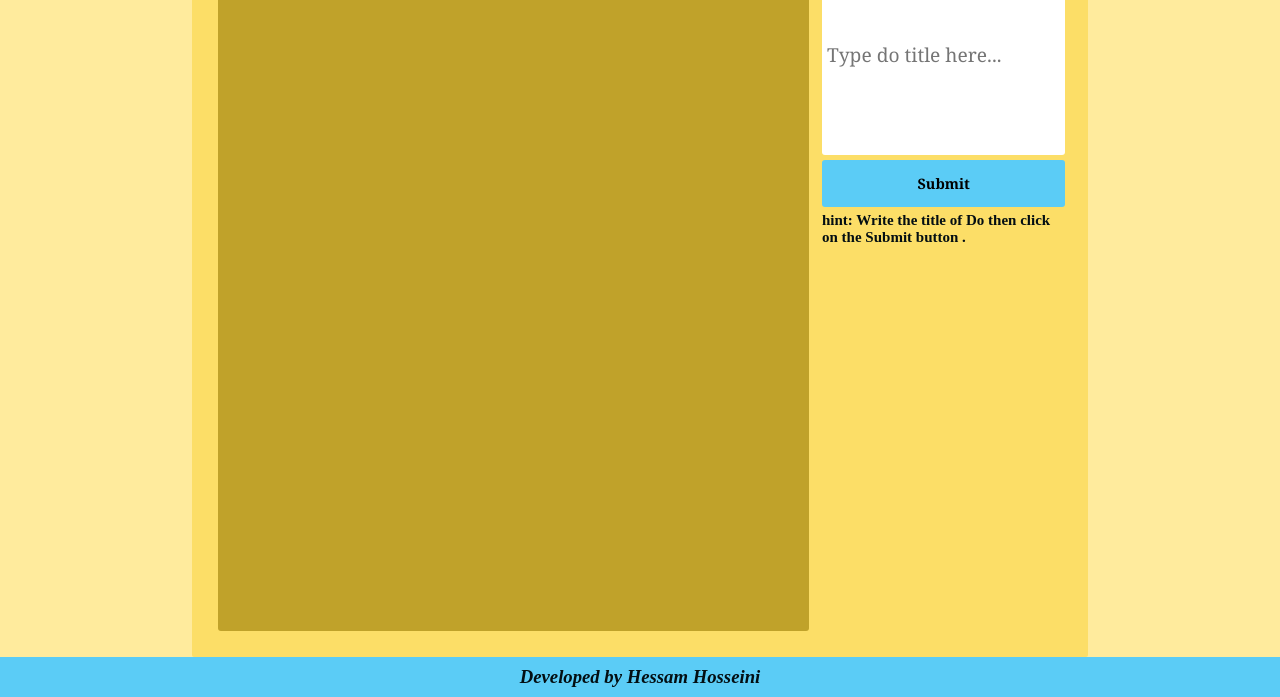
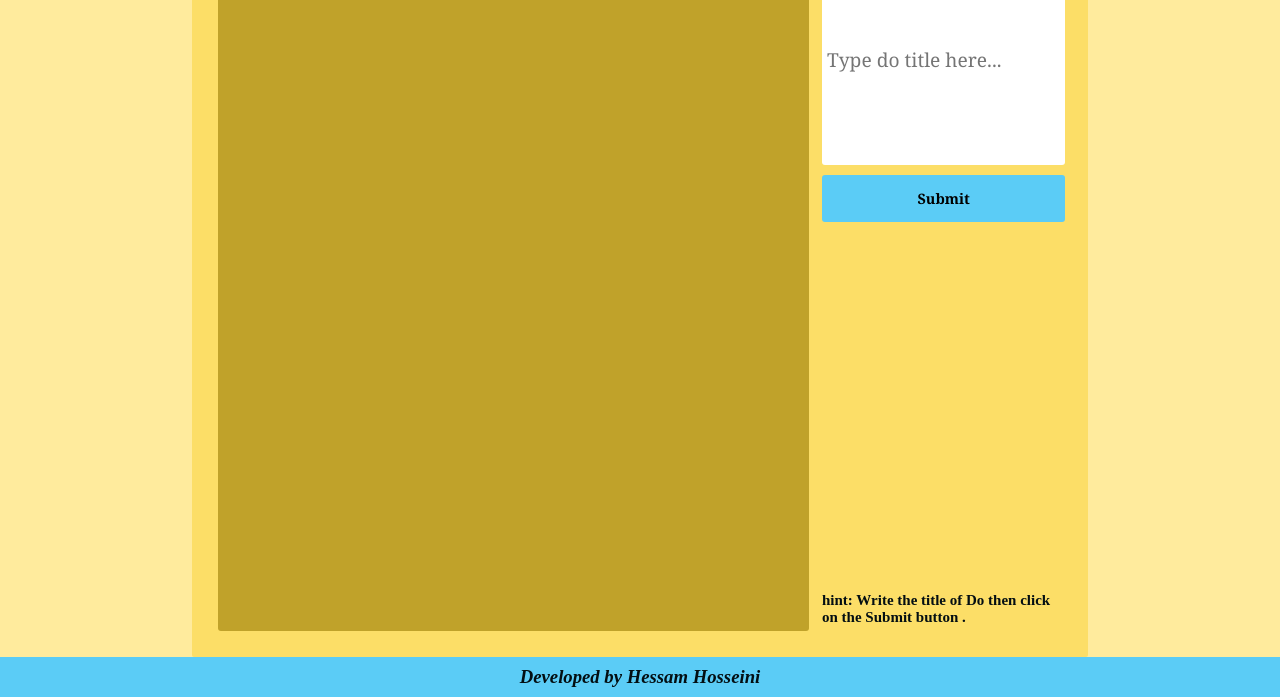
Before and after one commit to shh79/ToDo-List-task2-step2, a plain HTML site: page index.html in a window 1280 px wide. Shown: the part 103-800 px from the top of the page. Drawn offline with Linux system fonts and the light colour scheme.

Commit message:
right side of workspace is totally complete

```diff
--- a/index.html
+++ b/index.html
@@ -14,9 +14,11 @@
             <div class="DoList">
                 <h1>List</h1>
             </div>
-            <div class="buttons">
-                <input id="DoTitle" type="text" onfocus="this.value=''" placeholder="Type do title here...">
-                <button onclick=""><strong>Submit</strong></button>
+            <div class="section">
+                <div class="buttons">
+                    <input id="DoTitle" type="text" onfocus="this.value=''" placeholder="Type do title here...">
+                    <button onclick=""><strong>Submit</strong></button>
+                </div>
                 <div class="hint">
                     <p>
                         <strong>hint: Write the title of Do then click on the Submit button .</strong>
--- a/style.css
+++ b/style.css
@@ -46,14 +46,21 @@ html,body{
     padding: 2%;
     border-radius: 3px;
 }
+.section{
+    display: flex;
+    flex-direction: column;
+    justify-content: space-between;
+    padding: 2%;
+}
 .buttons{
     display: flex;
     flex-direction: column;
-    gap: 5px;
-    padding: 2%;
+    gap: 10px;
+    width: 100%;
+    height: 70%;
 }
 .buttons input{
-    height: 30%;
+    height: 45%;
     font-size: 120%;
     padding-left: 5px;
     border: none;
@@ -61,7 +68,7 @@ html,body{
     font-family: Cambria, Cochin, Georgia, Times, 'Times New Roman', serif;
 }
 .buttons button{
-    height: 7%;
+    height: 10%;
     font-size: 90%;
     background-color: var(--footer-color);
     border: none;
@@ -74,5 +81,5 @@ html,body{
 .hint{
     display: flex;
     font-size: 15px;
-    flex-direction: end;
+    align-content: flex-end;
 }
```
